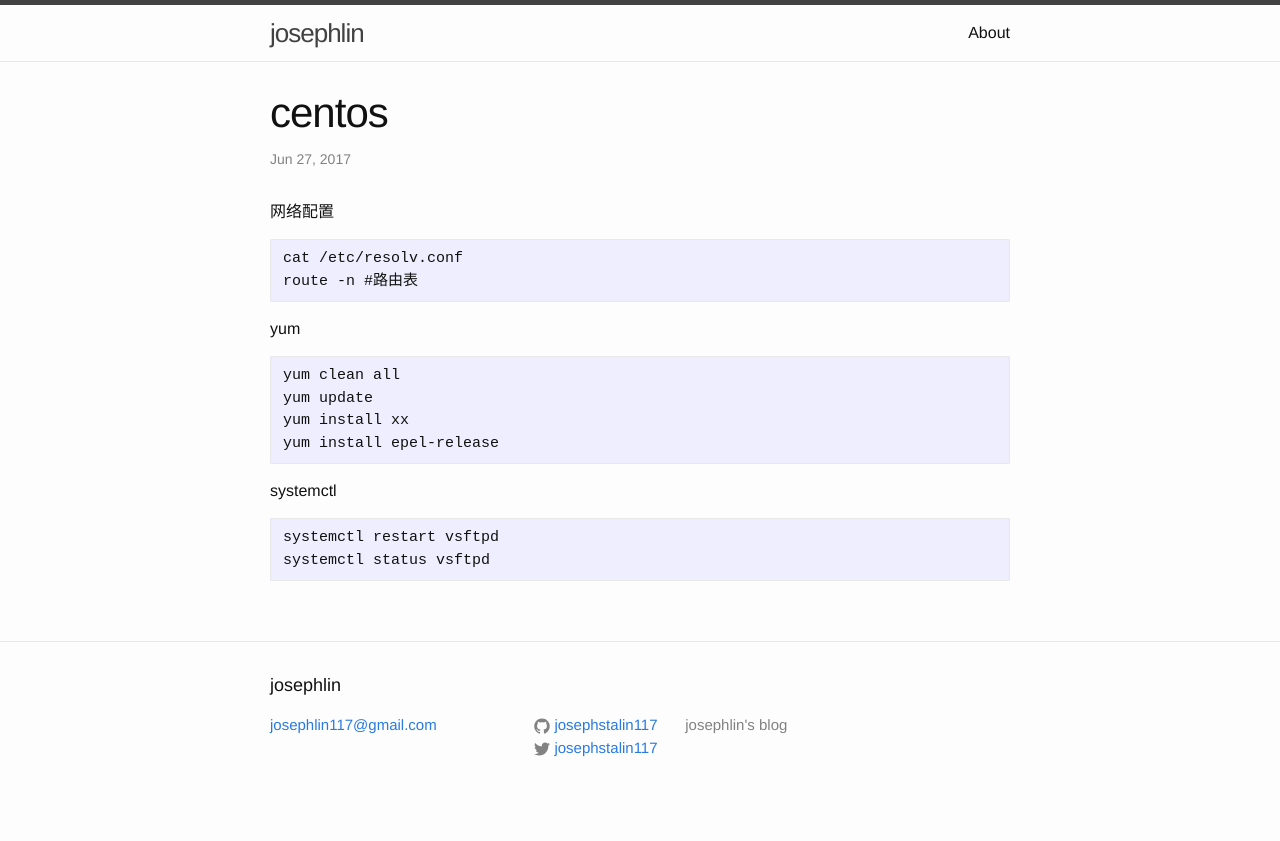
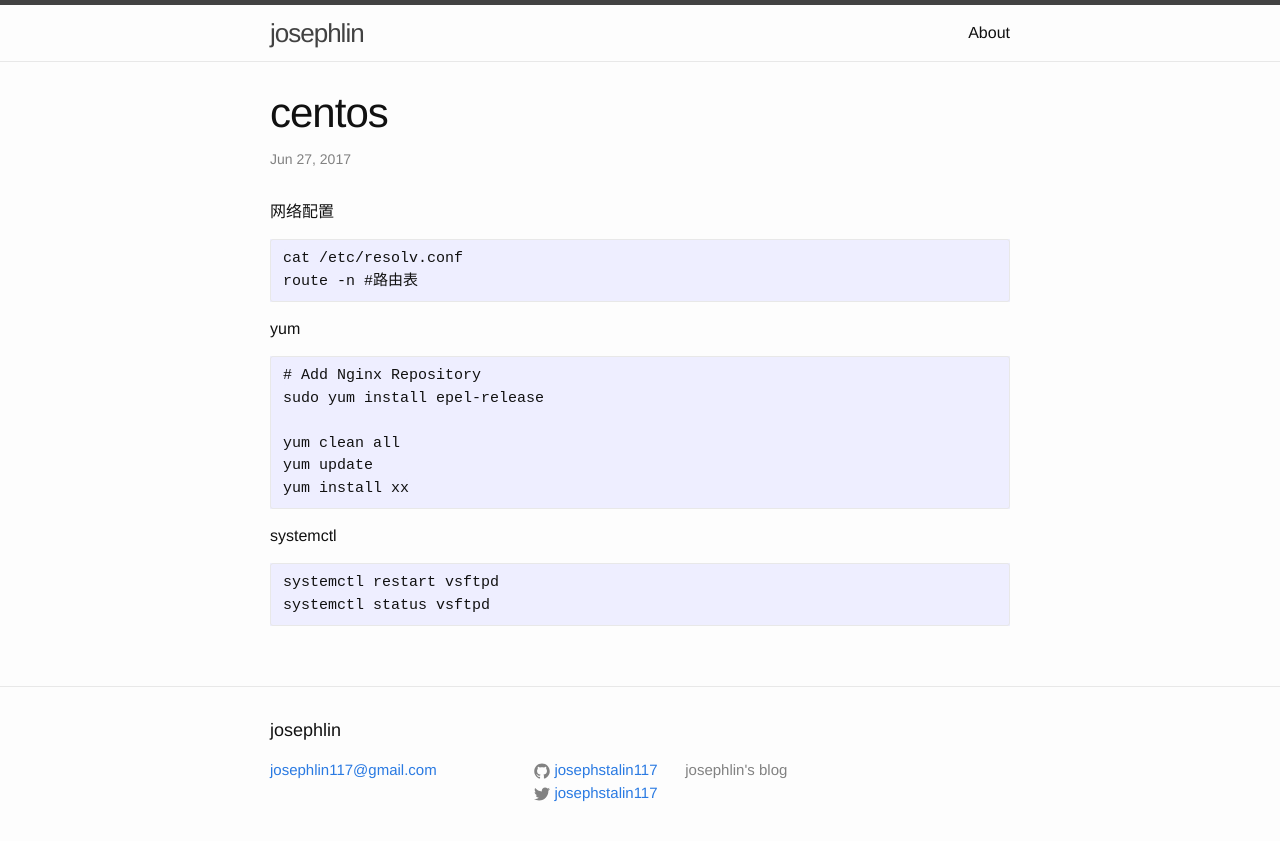
Before and after one commit to josephstalin117/josephstalin117.github.io, a Jekyll site: the page built from _posts/2017-06-27-centos.markdown, in a window 1280 px wide. Shown: the top 841 px of the page. Built offline with Jekyll 4.4.1, drawn with Linux system fonts in a browser that asks for light colours.

Commit message:
add epel-release

````diff
--- a/_posts/2017-06-27-centos.markdown
+++ b/_posts/2017-06-27-centos.markdown
@@ -13,14 +13,15 @@ route -n #路由表
 
 yum
 ```
+# Add Nginx Repository
+sudo yum install epel-release
+
 yum clean all
 yum update
 yum install xx
-yum install epel-release
 ```
 
 systemctl
-
 ```
 systemctl restart vsftpd
 systemctl status vsftpd
````
